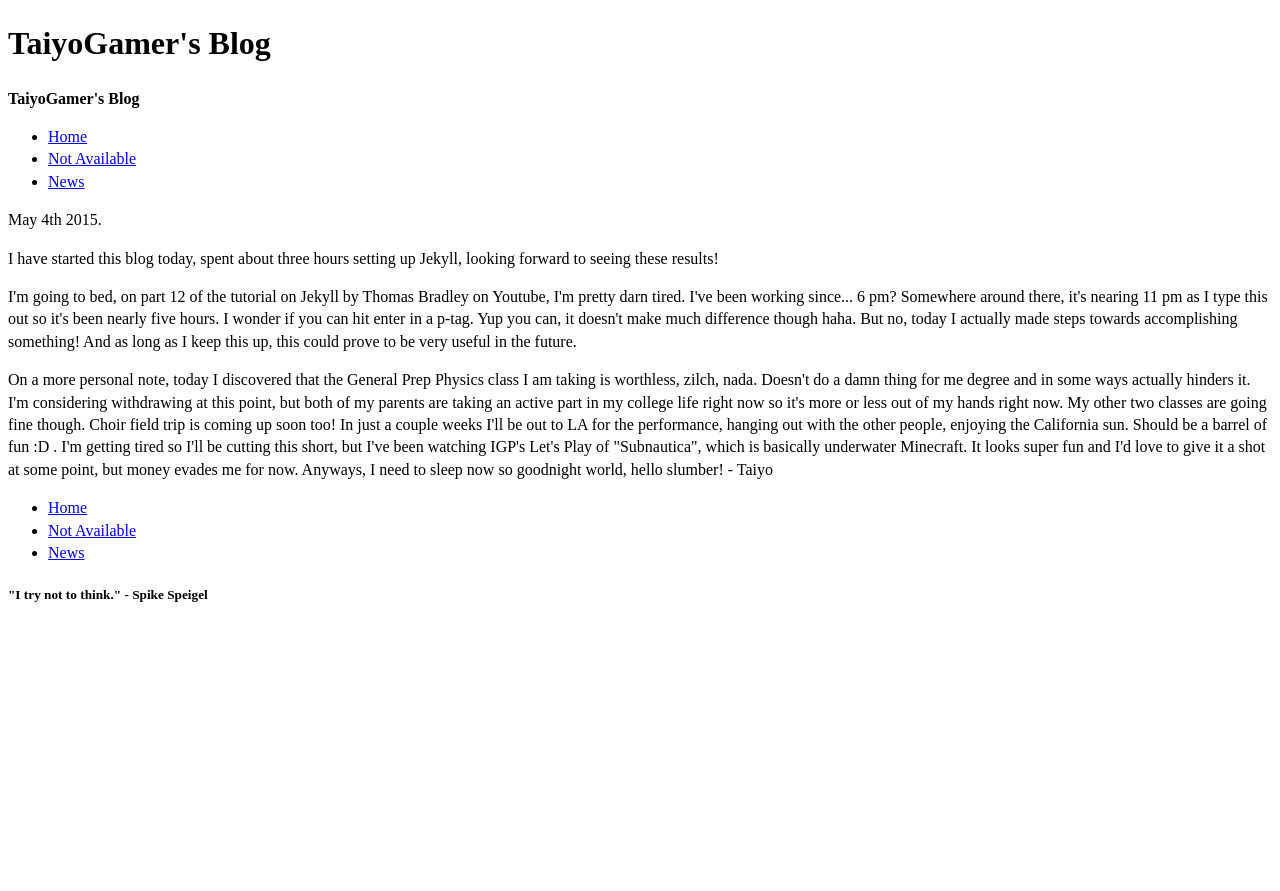
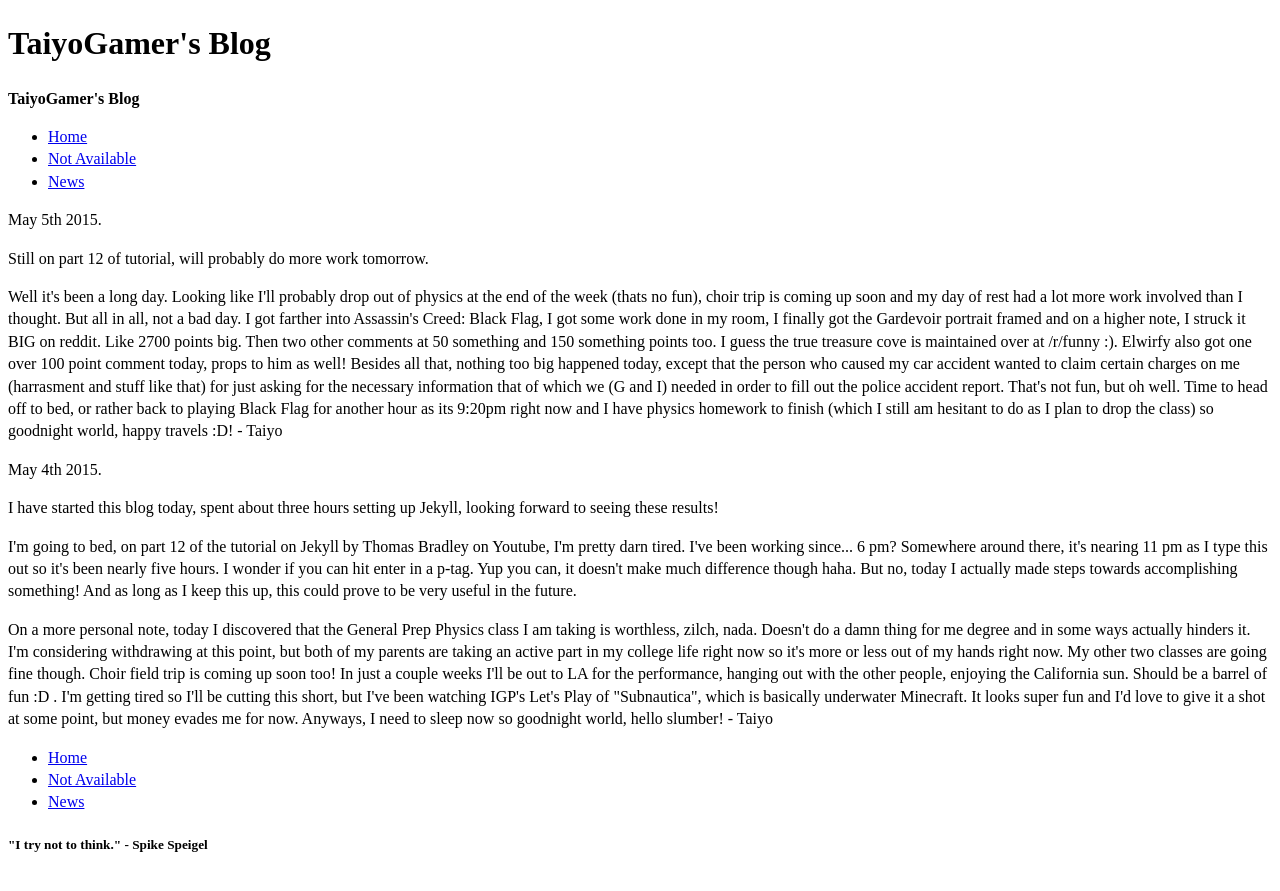
Before and after one commit to TaiyoGamer/TaiyoGamers_Blog, a Jekyll site: the page built from index.html, in a window 1280 px wide. Shown: the top 891 px of the page. Built offline with Jekyll 4.4.1, drawn with Linux system fonts in a browser that asks for light colours; Markdown is read by kramdown in place of the engine named in the settings.

Commit message:
Updated Index for today

```diff
--- a/index.html
+++ b/index.html
@@ -1,6 +1,19 @@
 ---
 layout: Default
 ---
+
+<p>May 5th 2015.</p>
+<p>Still on part 12 of tutorial, will probably do more work tomorrow.</p>
+<p>Well it's been a long day. Looking like I'll probably drop out of physics at the end of the week (thats no fun), choir trip is coming up
+soon and my day of rest had a lot more work involved than I thought. But all in all, not a bad day. I got farther into Assassin's Creed:
+Black Flag, I got some work done in my room, I finally got the Gardevoir portrait framed and on a higher note, I struck it BIG on reddit.
+Like 2700 points big. Then two other comments at 50 something and 150 something points too. I guess the true treasure cove is maintained
+over at /r/funny :). Elwirfy also got one over 100 point comment today, props to him as well! Besides all that, nothing too big happened
+today, except that the person who caused my car accident wanted to claim certain charges on me (harrasment and stuff like that) for just asking for the necessary information
+that of which we (G and I) needed in order to fill out the police accident report. That's not fun, but oh well. Time to head off to bed,
+or rather back to playing Black Flag for another hour as its 9:20pm right now and I have physics homework to finish (which I still am hesitant
+to do as I plan to drop the class) so goodnight world, happy travels :D! - Taiyo</p>
+
 
 <p>May 4th 2015.</p>
 <p>I have started this blog today, spent about three hours setting up Jekyll, looking forward to seeing these results!</p>
```
